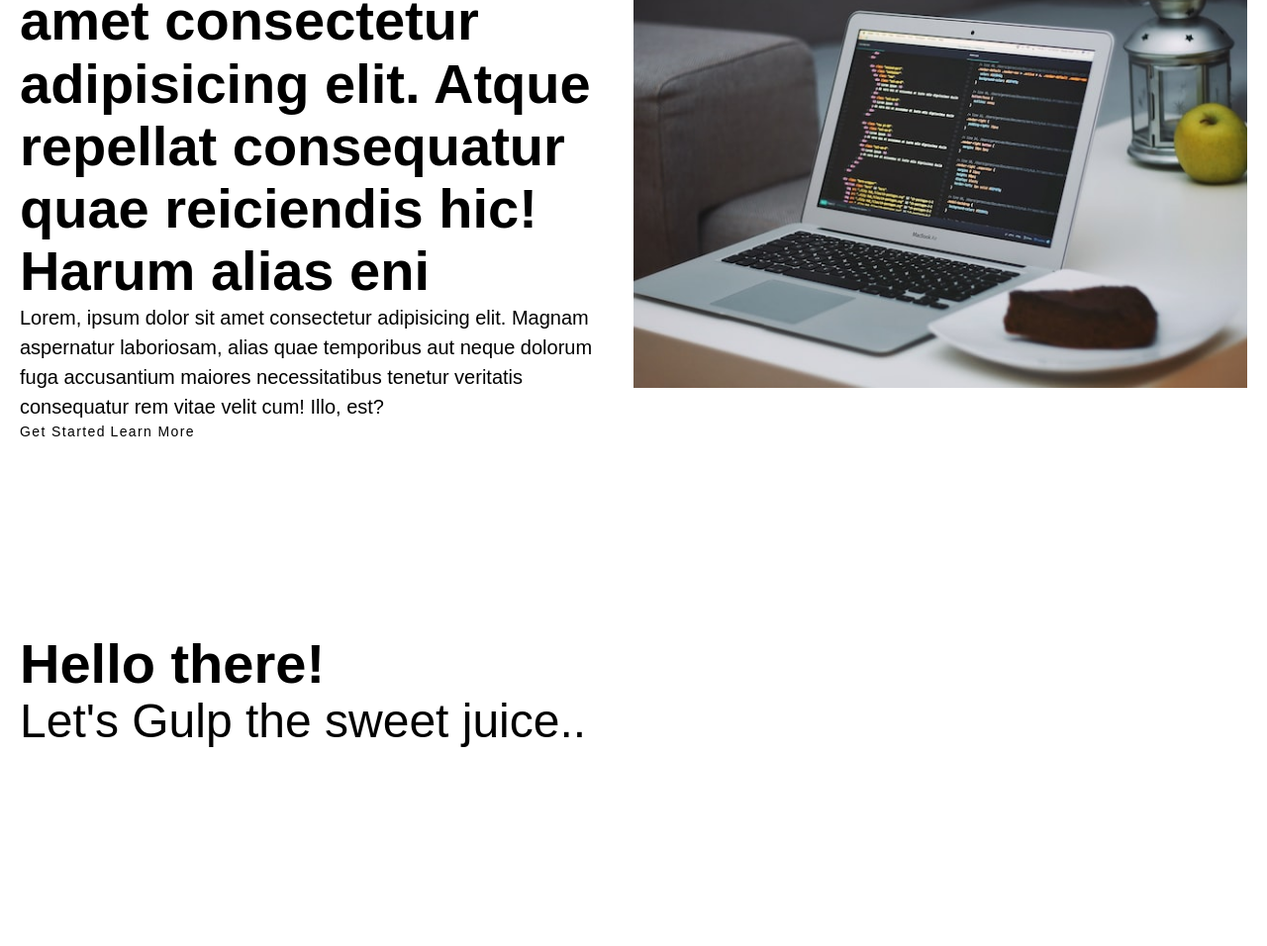
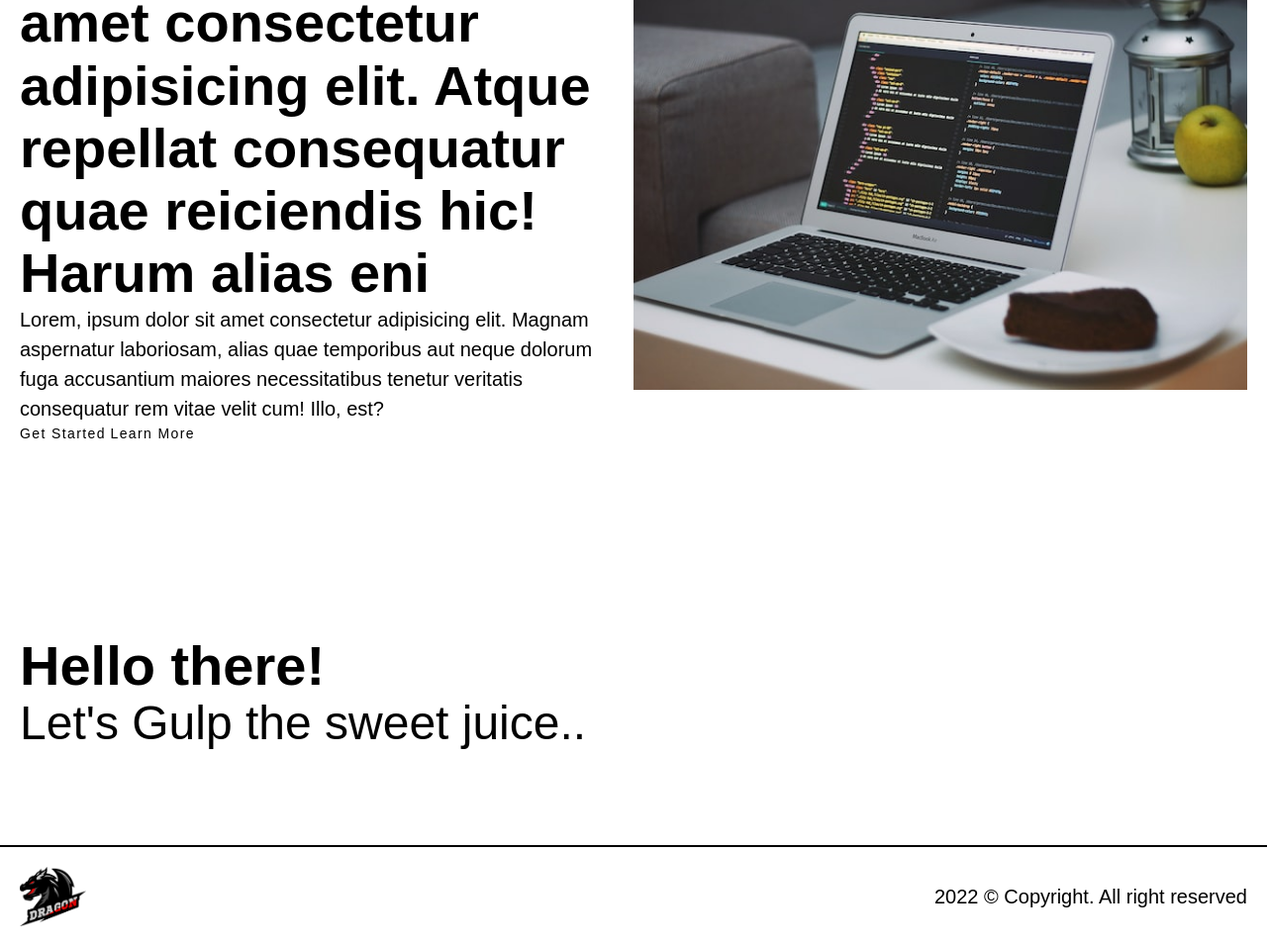
Before and after one commit to sohalmani/project-setup, a website with bundled scripts: page index.html in a window 1280 px wide. Shown: the part 270-1226 px from the top of the page at 99% size. Before the commit the page ends 1122 px from the top, so only its background shows below. Built offline with nearby package versions, Linux system fonts and the light colour scheme; files whose address does not match are found by name.

Commit message:
footer html added

```diff
--- a/assets/styles/global.scss
+++ b/assets/styles/global.scss
@@ -5,4 +5,5 @@
 @import 'base/default.scss';
 @import 'base/typography.scss';
 
-@import  'layouts/header.scss';
+@import 'layouts/header.scss';
+@import 'layouts/footer.scss';
--- a/assets/styles/layouts/footer.scss
+++ b/assets/styles/layouts/footer.scss
@@ -0,0 +1,19 @@
+.footer {
+  position: relative;
+  border-top: 2px solid $black;
+  padding: 20px 0;
+
+  .row {
+    justify-content: space-between;
+    align-items: center;
+  }
+  &__logo {
+    max-width: 130px;
+    height: 60px;
+
+    img {
+      height: 100%;
+      object-fit: contain;
+    }
+  }
+}
--- a/assets/styles/layouts/header.scss
+++ b/assets/styles/layouts/header.scss
@@ -1,12 +1,16 @@
 header {
   position: relative;
-  padding: 20px 0;
 
   .nav {
-    display: flex;
-    flex-wrap: row wrap;
-    justify-content: space-between;
-    align-items: center;
+    padding: 20px 0;
+    border-bottom: 2px solid $black;
+
+    .row {
+      display: flex;
+      flex-wrap: row wrap;
+      justify-content: space-between;
+      align-items: center;
+    }
 
     &__logo {
       max-width: 130px;
--- a/index.html
+++ b/index.html
@@ -17,8 +17,9 @@
 
   <body>
     <header>
+      <div class="nav">
         <div class="container">
-        <div class="nav">
+          <div class="row">
             <div class="nav__logo">
               <img src="/dist/images/logo/logo.png" alt="Logo" />
             </div>
@@ -29,6 +30,7 @@
                 <li>Link Three</li>
                 <li>Link four</li>
               </ul>
+            </div>
           </div>
         </div>
       </div>
@@ -60,6 +62,18 @@
         <h2>Let's Gulp the sweet juice..</h2>
       </div>
     </section>
+    <footer>
+      <div class="footer">
+      <div class="container">
+        <div class="row">
+          <div class="footer__logo">
+            <img src="./dist/images/logo/logo.png" alt="Logo"/ >
+          </div>
+          <p>2022 &#169; Copyright. All right reserved</p>
+        </div>
+      </div>
+      </div>
+    </footer>
   </body>
 
 </html>
```
Also changed, not shown: dist/styles/global.css, 1 other file. Lines whose indentation alone changed are shown as unchanged.
